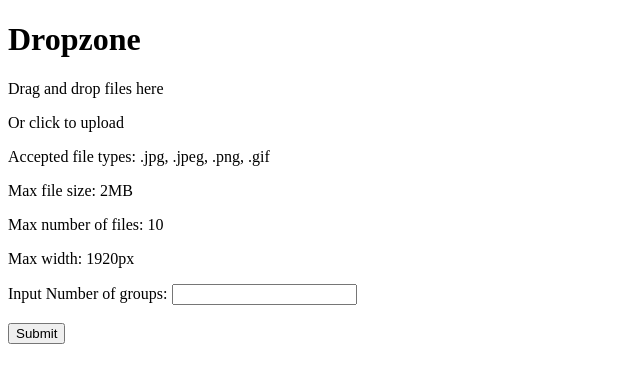
After one commit to LancemDev/Groupify, a Flask app: template templates/dropdown.html in a window 1280 px wide. The commit adds this page. Shown: the top 383 px of the page, without its empty margins (0-640 px from the left). Run offline with Flask 3, Linux system fonts and the light colour scheme; the template is opened without the code that fills it, so the values that code supplies are empty; some libraries are stand-ins or nearby versions.

Commit message:
As of now the upload is working and I'mm able to upload a file.  Its not yet done though

```diff
--- /dev/null
+++ b/app.py
@@ -0,0 +1,52 @@
+from os import sendfile
+from flask import Flask, request, jsonify, render_template
+import pandas as pd
+import numpy as np
+#import openpyxl
+
+app = Flask(__name__)
+
+@app.route('/')
+def index():
+    return render_template ('dropdown.html')
+
+def intoGroup(xlsx_file, no_of_groups):
+    #convert the xlx file to csv
+    df=pd.read_excel(xlsx_file)
+    df.to_csv('icsd _comm_skills.csv', index=False)
+
+    # Shuffle the rows randomly
+    df = df.sample(frac=1).reset_index(drop=True)
+
+    # Divide the data into 8 equally-sized groups
+    group_size = no_of_groups // no_of_groups
+    groups = [df[i:i+group_size] for i in range(0, no_of_groups, group_size)]
+
+    # Make sure that the last group has the remaining rows if the number of rows is not evenly divisible by the input number of groups
+    groups[-1] = groups[-1].append(df[no_of_groups-len(groups[-1]):])
+
+    # Iterate through the groups and assign a group number to each row
+    for i, group in enumerate(groups):
+        group["group"] = i+1
+
+    # Concatenate the groups back into a single DataFrame and save the result to a CSV file
+    result = pd.concat(groups)
+    result.to_csv("first_web_result.csv", index=False)
+
+    #convert the csv file to xlsx
+    read_file = pd.read_csv (r'first_web_result.csv')
+    read_file.to_excel (r'first_web_result.xlsx', index = None, header=True)
+
+
+
+@app.route('/file-upload')
+def file_upload():
+    xls_file = request.files.get('my-awesome-dropzone')
+    no_of_groups = request.form.get('no_of_groups')
+    #intoGroup(xls_file, no_of_groups)
+    return jsonify({'message': 'File uploaded successfully'})
+
+
+
+if __name__ == '__main__':
+    app.run(debug=True)
--- a/open.py
+++ b/open.py
@@ -1,4 +1,5 @@
 import openpyxl
+import pandas as pd
 
 with open('data.txt', 'r') as f:
     data = f.readlines()
--- /dev/null
+++ b/package.json
@@ -0,0 +1,5 @@
+{
+  "dependencies": {
+    "dropzone": "^6.0.0-beta.2"
+  }
+}
--- /dev/null
+++ b/templates/dropdown.html
@@ -0,0 +1,30 @@
+<!DOCTYPE html>
+<html lang="en">
+<head>
+    <meta charset="UTF-8">
+    <meta http-equiv="X-UA-Compatible" content="IE=edge">
+    <meta name="viewport" content="width=device-width, initial-scale=1.0">
+    <title>Drop Down</title>
+    <script src="https://unpkg.com/dropzone@5/dist/min/dropzone.min.js"></script>
+    <link rel="stylesheet" href="https://unpkg.com/dropzone@5/dist/min/dropzone.min.css" type="text/css" />
+</head>
+<body>
+
+    <h1>Dropzone</h1>
+    <p>Drag and drop files here</p>
+    <p>Or click to upload</p>
+    <p>Accepted file types: .jpg, .jpeg, .png, .gif</p>
+    <p>Max file size: 2MB</p>
+    <p>Max number of files: 10</p>
+    <p>Max width: 1920px</p>
+    <form action="/file-upload" class="dropzone" id="my-awesome-dropzone">
+        <div>
+            <label for="number">Input Number of groups:</label>
+            <input type="number" name="number" id="no_of_groups"><br><br>
+            <input type="submit" value="Submit">
+        </div>
+    </form>
+
+
+</body>
+</html>
--- a/templates/index.html
+++ b/templates/index.html
@@ -5,6 +5,7 @@
     <meta http-equiv="X-UA-Compatible" content="IE=edge">
     <meta name="viewport" content="width=device-width, initial-scale=1.0">
     <link rel="stylesheet" href="/static/main.css">
+
     <title>Document</title>
 </head>
 <body>
```
Also changed, not shown: package-lock.json (added).
